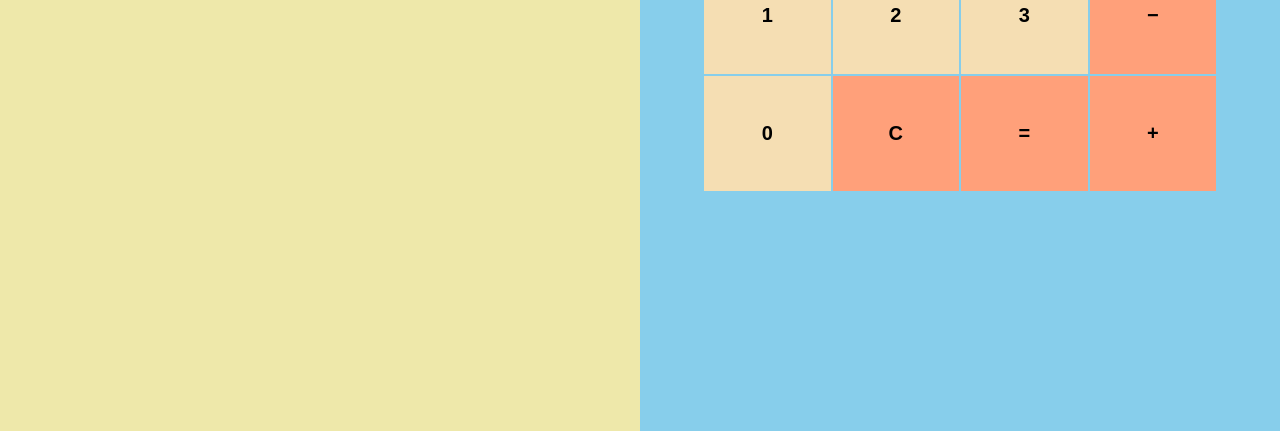
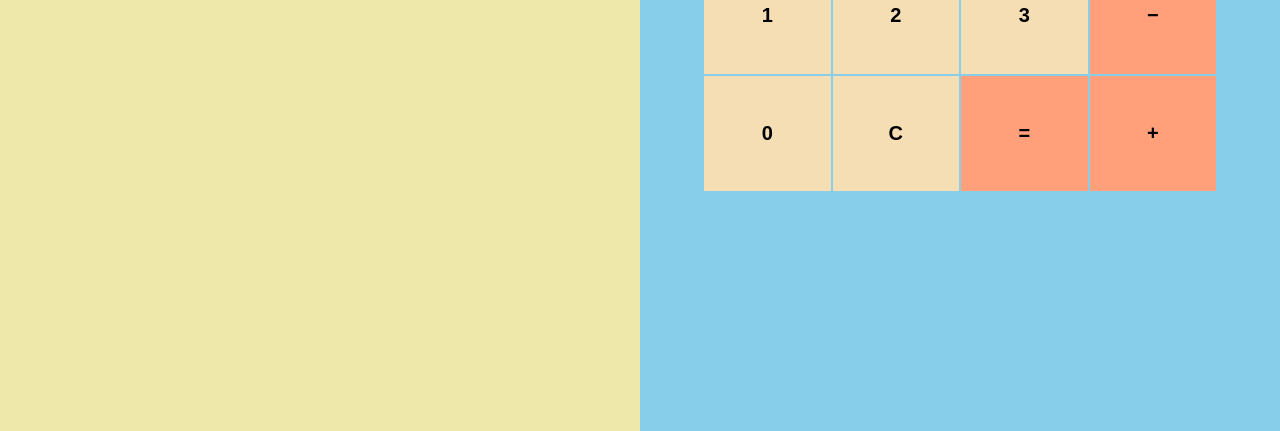
Before and after one commit to KennethNguyen/calculator, a plain HTML site: page index.html in a window 1280 px wide. Shown: the part 369-800 px from the top of the page. Drawn offline with Linux system fonts and the light colour scheme.

Commit message:
Adjust functions to better display button input and to be more compatible with overall code

```diff
--- a/index.html
+++ b/index.html
@@ -32,7 +32,7 @@
                 <button class ="number">3</button>
                 <button class="operator">−</button>
                 <button class ="number">0</button>
-                <button class="operator" id="clear">C</button>
+                <button id="clear">C</button>
                 <button class="operator">=</button>
                 <button class="operator">+</button>
             </div>
```
